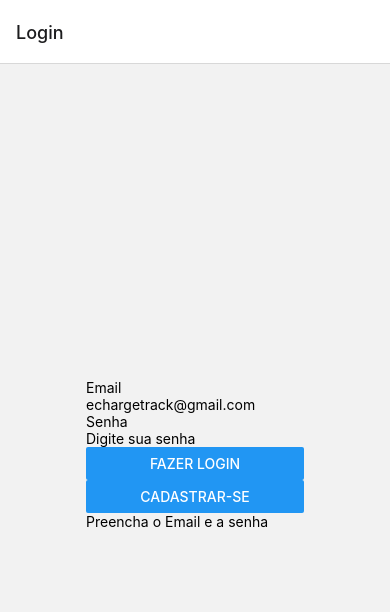
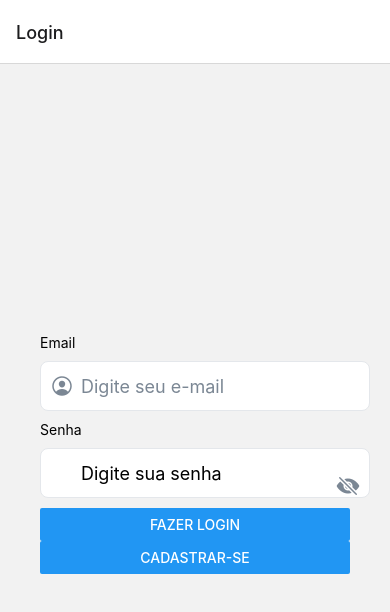
Before and after one commit to joaovsantos018/echargetrack, a React Native app: screen / in a window 390 px wide. Shown: the top 612 px of the page. Built offline with nearby package versions, Linux system fonts and the light colour scheme.

Commit message:
tela de login quase estlizada

```diff
--- a/App.js
+++ b/App.js
@@ -3,7 +3,7 @@ import { StyleSheet, View } from 'react-native';
 import { NavigationContainer } from '@react-navigation/native';
 import { createNativeStackNavigator } from '@react-navigation/native-stack';
 import Main from './src/components/MainLogin/mainLogin';
-import Cadastro from './src/components/MainCadastro/cadastro'; // Importe sua tela de cadastro
+import Cadastro from './src/components/MainCadastro/cadastro';
 
 const Stack = createNativeStackNavigator();
 
@@ -17,11 +17,3 @@ export default function App() {
     </NavigationContainer>
   );
 }
-const styles = StyleSheet.create({
-  container: {
-    flex: 1,
-    backgroundColor: '#fff',
-    alignItems: 'center',
-    justifyContent: 'center',
-  },
-});
--- a/package.json
+++ b/package.json
@@ -19,7 +19,8 @@
     "react-native-gesture-handler": "~2.16.1",
     "react-native-reanimated": "~3.10.1",
     "react-native-safe-area-context": "4.10.5",
-    "react-native-screens": "3.31.1"
+    "react-native-screens": "3.31.1",
+    "react-native-vector-icons": "^10.2.0"
   },
   "devDependencies": {
     "@babel/core": "^7.20.0"
--- a/src/components/FormLogin/form.js
+++ b/src/components/FormLogin/form.js
@@ -1,11 +1,11 @@
 import React, { useState } from 'react';
-import { NavigationContainer } from '@react-navigation/native';
-import { createNativeStackNavigator } from '@react-navigation/native-stack';
-import { View, Text, TextInput, Button } from 'react-native';
+import { View, Text, TextInput, StyleSheet, Button, TouchableOpacity } from 'react-native';
+import Ionicons from '@expo/vector-icons/Ionicons';
 
-export default function Form({navigation, errorMessage }) {
+export default function Form({ navigation }) {
     const [email, setEmail] = useState('');
     const [password, setPassword] = useState('');
+    const [secureTextEntry, setSecureTextEntry] = useState(true);
     const [messageResultLogin, setMessageResultLogin] = useState('Preencha o Email e a senha');
     const [textButton, setTextButton] = useState('Fazer login');
 
@@ -22,33 +22,84 @@ export default function Form({navigation, errorMessage }) {
         }
     };
 
+    const togglePasswordVisibility = () => {
+        setSecureTextEntry(!secureTextEntry);
+    };
+
     return (
-        <View>
+        <View style={styles.container}>
             <View>
                 <Text>Email</Text>
+                <View style={styles.inputContainer}>
+                    <Ionicons name="person-circle-outline" size={24} color="black" style={styles.icon} />
                     <TextInput
-                    placeholder='echargetrack@gmail.com'
-                    keyboardType='default'
+                        underlineColorAndroid="transparent"
+                        placeholderTextColor={'#7B8794'}
+                        style={styles.input}
+                        placeholder='Digite seu e-mail'
+                        keyboardType='email-address'
                         onChangeText={setEmail}
                         value={email}
                     />
+                </View>
                 <Text>Senha</Text>
+                <View style={styles.inputContainer}>
                     <TextInput
+                        style={styles.input}
                         placeholder='Digite sua senha'
-                    secureTextEntry={true}
+                        secureTextEntry={secureTextEntry}
                         onChangeText={setPassword}
                         value={password}
                     />
+                    <TouchableOpacity onPress={togglePasswordVisibility}>
+                        <Ionicons
+                            name={secureTextEntry ? "eye-off" : "eye"}
+                            size={24}
+                            color="black"
+                            style={styles.passwordIcon}
+                        />
+                    </TouchableOpacity>
+                </View>
                 <Button title={textButton} onPress={handleLogin} />
                 <Button title='Cadastrar-se'
                     onPress={() => navigation.navigate('Cadastro')} />
             </View>
-
-            {/* Mensagem de resultado do login */}
-            <Text>{messageResultLogin}</Text>
-
-            {/* Mensagem de erro personalizada */}
-            {errorMessage ? <Text style={{ color: 'red' }}>{errorMessage}</Text> : null}
         </View>
     );
 }
+
+const styles = StyleSheet.create({
+    container: {
+        flex: 1,
+        padding: 20,
+        justifyContent: 'center',
+    },
+    inputContainer: {
+        flexDirection: 'row',
+        alignItems: 'center',
+        position: 'relative',
+        marginVertical: 10,
+    },
+    input: {
+        height: 50,
+        backgroundColor: '#FFF',
+        paddingLeft: 40, // Espaço para o ícone de e-mail
+        borderRadius: 8,
+        fontSize: 18,
+        borderColor: '#E4E7EB',
+        borderWidth: 1,
+        flex: 1,
+    },
+    icon: {
+        position: 'absolute',
+        left: 10,
+        zIndex: 10,
+        color: '#7B8794'
+    },
+    passwordIcon: {
+        position: 'absolute',
+        right: 10,
+        zIndex: 10,
+        color: '#7B8794'
+    }
+});
--- a/src/components/MainLogin/mainLogin.js
+++ b/src/components/MainLogin/mainLogin.js
@@ -15,9 +15,35 @@ export default function Main({ navigation }) {
 const styles = StyleSheet.create({
     container: {
         flex: 1,
+        padding: 20,
         justifyContent: 'center',
+    },
+    inputContainer: {
+        flexDirection: 'row',
         alignItems: 'center',
-        width: '100%',
-        padding: 20,
+        position: 'relative',
+        marginVertical: 10,
     },
+    input: {
+        height: 50,
+        backgroundColor: '#FFF',
+        paddingLeft: 40, // Espaço para o ícone de e-mail
+        borderRadius: 8,
+        fontSize: 18,
+        borderColor: '#E4E7EB',
+        borderWidth: 1,
+        flex: 1,
+    },
+    icon: {
+        position: 'absolute',
+        left: 10,
+        zIndex: 10,
+        color: '#7B8794'
+    },
+    passwordIcon: {
+        position: 'absolute',
+        right: 10,
+        zIndex: 10,
+        color: '#7B8794'
+    }
 });
```
Also changed, not shown: src/components/MainCadastro/cadastro.js (line endings or trailing spaces), src/componentsPosLogin/Historico/historico.js (added), src/componentsPosLogin/Perfil/perfil.js (added), src/componentsPosLogin/novoCarregamento/novaCarga.js (added), 1 other file (tests, documents, lock files or other folders). Lines whose indentation alone changed are shown as unchanged.
